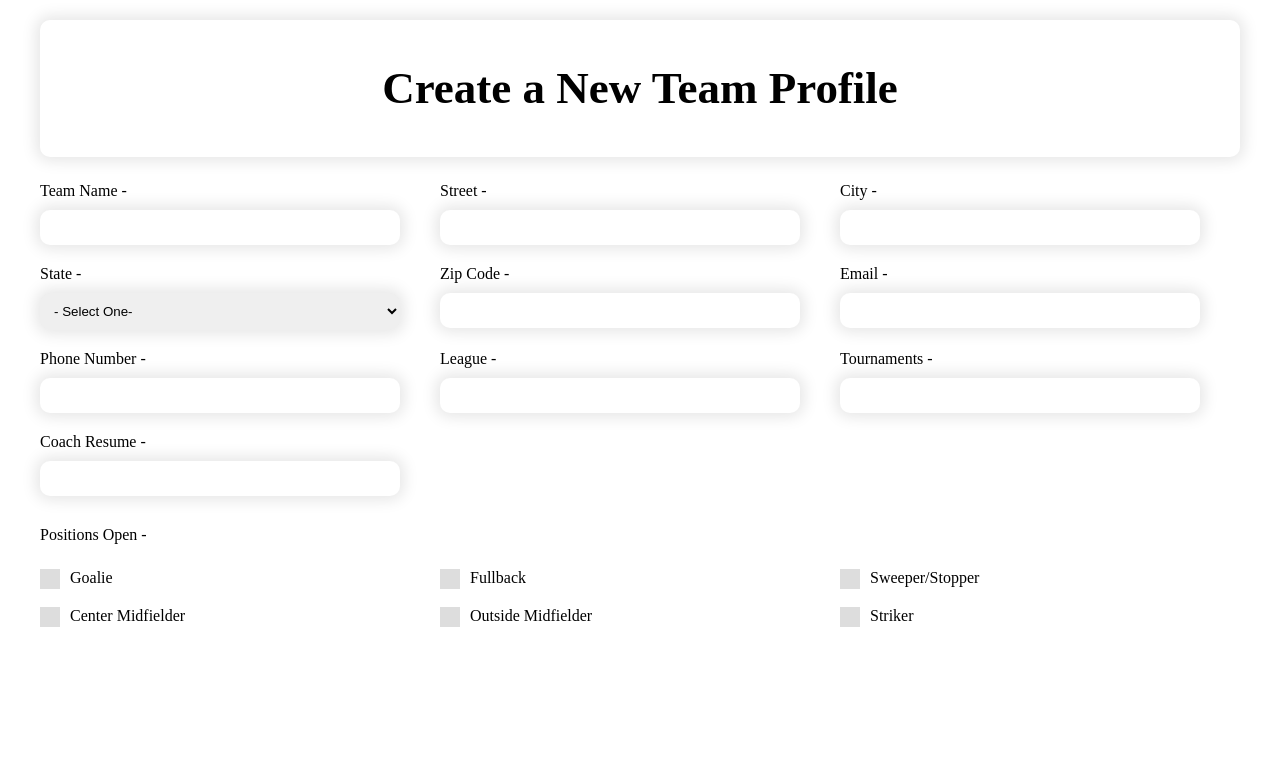
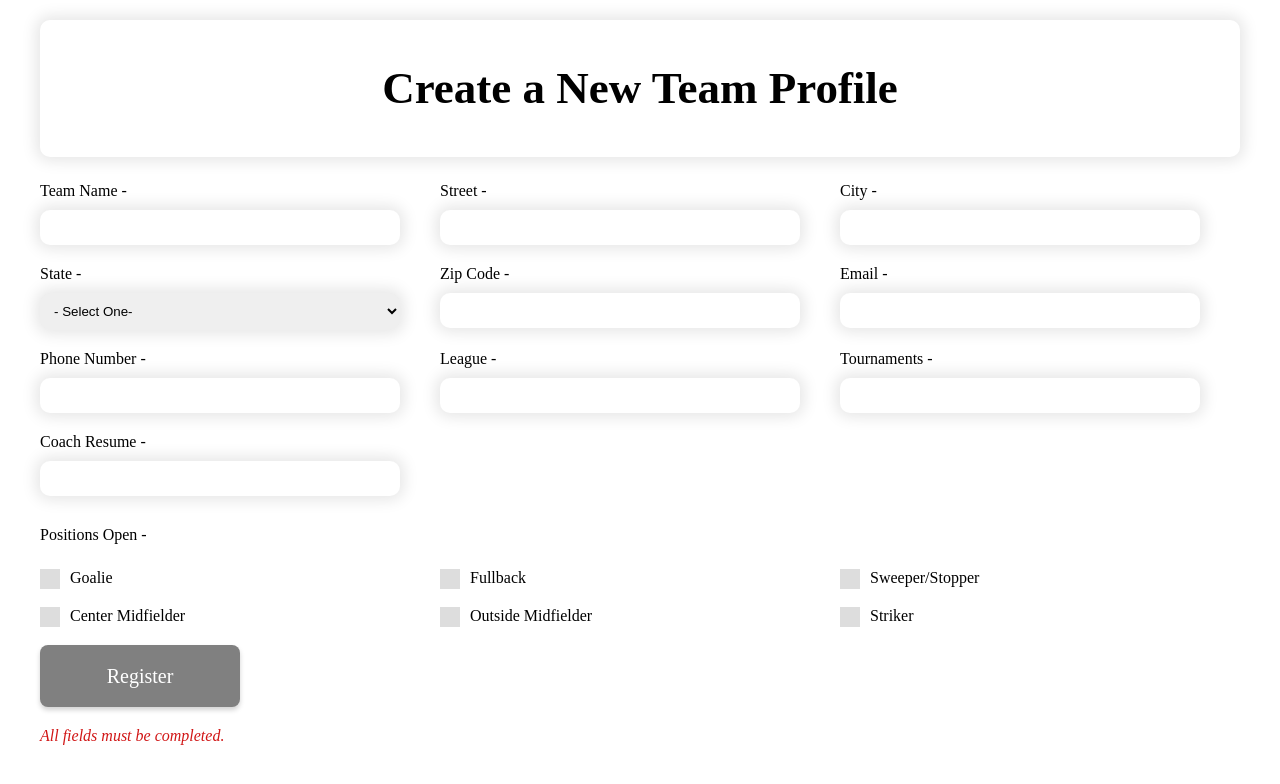
Before and after one commit to KickMatch/KickMatchFE, a React (Create React App) app: page /registration-team in a window 1280 px wide. Shown: the top 784 px of the page. Built offline with nearby package versions, Linux system fonts and the light colour scheme.

Commit message:
Add disabled button

```diff
--- a/src/components/RegistrationTeam/RegistrationTeam.js
+++ b/src/components/RegistrationTeam/RegistrationTeam.js
@@ -1,10 +1,5 @@
-import { StoreWriter } from '@apollo/client/cache/inmemory/writeToStore';
 import React, { useState, useEffect } from 'react';
 import './RegistrationTeam.css';
-
-const positionList = ['Goalie', 'Fullback', 'Sweeper/Stopper', 'Center Midfielder', 'Outside Midfielder', 'Striker'];
-
-const states = ['AL', 'AK', 'AS', 'AZ', 'AR', 'CA', 'CO', 'CT', 'DE', 'DC', 'FM', 'FL', 'GA', 'GU', 'HI', 'ID', 'IL', 'IN', 'IA', 'KS', 'KY', 'LA', 'ME', 'MH', 'MD', 'MA', 'MI', 'MN', 'MS', 'MO', 'MT', 'NE', 'NV', 'NH', 'NJ', 'NM', 'NY', 'NC', 'ND', 'MP', 'OH', 'OK', 'OR', 'PW', 'PA', 'PR', 'RI', 'SC', 'SD', 'TN', 'TX', 'UT', 'VT', 'VI', 'VA', 'WA', 'WV', 'WI', 'WY'];
 
 const RegistrationTeam = () => {
   const [registrationTeam, setRegistrationTeam] = useState({
@@ -24,6 +19,10 @@ const RegistrationTeam = () => {
     state: '',
     zipCode: '',
   });
+
+  const positionList = ['Goalie', 'Fullback', 'Sweeper/Stopper', 'Center Midfielder', 'Outside Midfielder', 'Striker'];
+
+  const states = ['AL', 'AK', 'AS', 'AZ', 'AR', 'CA', 'CO', 'CT', 'DE', 'DC', 'FM', 'FL', 'GA', 'GU', 'HI', 'ID', 'IL', 'IN', 'IA', 'KS', 'KY', 'LA', 'ME', 'MH', 'MD', 'MA', 'MI', 'MN', 'MS', 'MO', 'MT', 'NE', 'NV', 'NH', 'NJ', 'NM', 'NY', 'NC', 'ND', 'MP', 'OH', 'OK', 'OR', 'PW', 'PA', 'PR', 'RI', 'SC', 'SD', 'TN', 'TX', 'UT', 'VT', 'VI', 'VA', 'WA', 'WV', 'WI', 'WY'];
 
   const handleChange = (e) => {
     setRegistrationTeam(otherState => ({ ...otherState, [e.target.name]: e.target.value}));
@@ -106,6 +105,14 @@ const RegistrationTeam = () => {
             {positionList.map((position, index) => <label className='checkbox-label'><input type='checkbox' name={position} value={position} checked={checkedPosition[index]} onChange={() => handlePosition(index)}></input>{position}<span></span></label>)}
           </div>
         </label>
+        {registrationTeam.name && registrationTeam.location && registrationTeam.email && registrationTeam.phone && registrationTeam.league && registrationTeam.tournaments && registrationTeam.coachResume && registrationTeam.positionsOpen
+        ? <button className='register-button' /*onSubmit={registerTeam}*/>Register</button>
+        :
+          <>
+            <button className='register-button' disabled>Register</button>
+            <p className='not-completed' >All fields must be completed.</p>
+          </>
+        }
       </section>
     </section>
   );
```
